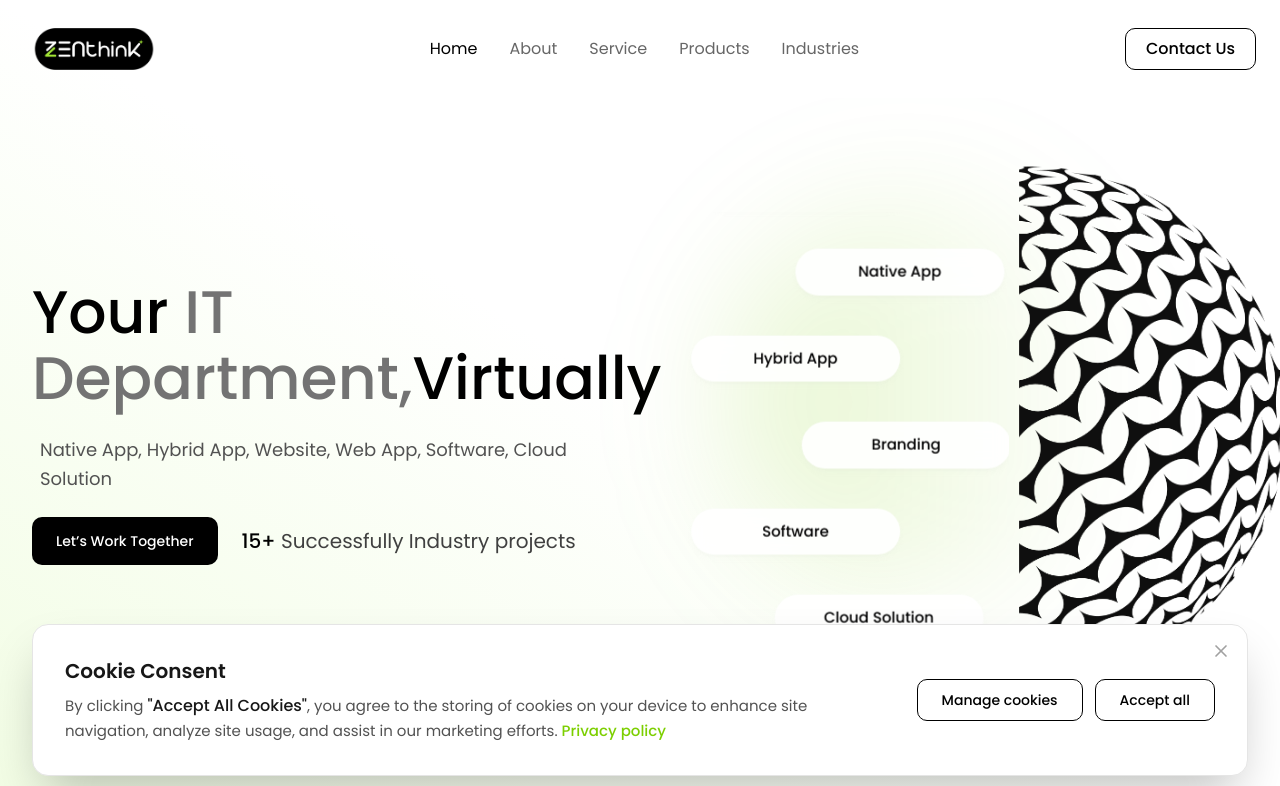
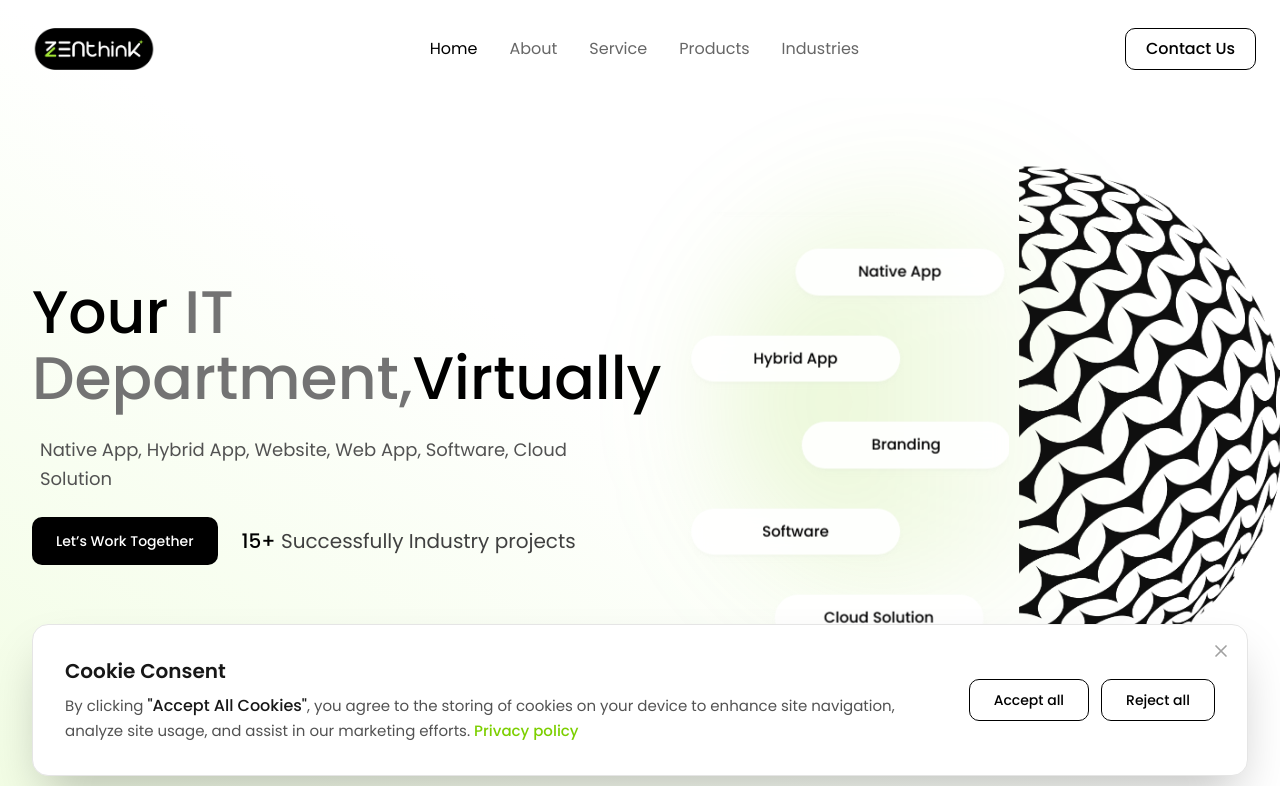
Before and after one commit to Meiprakash/Zenthink, a Next.js app: page / in a window 1280 px wide. Shown: the top 786 px of the page. Built offline with nearby package versions, Linux system fonts and the light colour scheme.

Commit message:
Feat:Successfully make changes in cookies Consent component

```diff
--- a/src/app/about/page.tsx
+++ b/src/app/about/page.tsx
@@ -12,6 +12,7 @@ import BlogSection from "../components/Blog";
 import ConnectSection from "../components/ConnectUs";
 import Footer from "../components/Footer";
 import HeroSection from "./HeroSection";
+import CookieConsent from "../components/CookieConsent";
 
 export default function Hero() {
 
--- a/src/app/components/CookieConsent.tsx
+++ b/src/app/components/CookieConsent.tsx
@@ -4,7 +4,7 @@ import React, { useState, useEffect } from "react";
 import { Cookie } from "lucide-react";
 import Link from "next/link";
 import { motion, AnimatePresence } from "framer-motion";
-import { X } from "lucide-react"; // Install lucide-react or use a simple svg
+import { X } from "lucide-react";
 
 const CookieConsent: React.FC = () => {
   const [isVisible, setIsVisible] = useState(false);
@@ -19,9 +19,15 @@ const CookieConsent: React.FC = () => {
   }, []);
 
   const handleAccept = () => {
-    localStorage.setItem("cookie-consent", "true");
+    localStorage.setItem("cookie-consent", "accepted");
     setIsVisible(false);
   };
+
+  const handleReject = () => {
+    localStorage.setItem("cookie-consent", "rejected");
+    setIsVisible(false);
+  };
+
 
   const handleClose = () => {
     setIsVisible(false);
@@ -74,16 +80,17 @@ const CookieConsent: React.FC = () => {
             {/* Buttons Area */}
             <div className="flex flex-row items-center gap-3 w-full md:w-auto">
               <button
-                onClick={handleClose}
-                className="flex-1 md:flex-none px-6 py-2.5 text-sm font-medium text-black border-1 border-black bg-white rounded-lg hover:bg-black hover:text-white transition-colors"
-              >
-                Manage cookies
-              </button>
-              <button
                 onClick={handleAccept}
                 className="flex-1 md:flex-none px-6 py-2.5 text-sm font-medium text-black border-1 border-black bg-white rounded-lg hover:bg-black hover:text-white transition-colors"
               >
+                {" "}
                 Accept all
+              </button>
+              <button
+                onClick={handleReject}
+                className="flex-1 md:flex-none px-6 py-2.5 text-sm font-medium text-black border-1 border-black bg-white rounded-lg hover:bg-black hover:text-white transition-colors"
+              >
+                Reject all
               </button>
             </div>
           </div>
--- a/src/app/layout.tsx
+++ b/src/app/layout.tsx
@@ -2,6 +2,7 @@ import type { Metadata } from "next";
 import {  Poppins } from "next/font/google";
 
 import "./globals.css";
+import CookieConsent from "./components/CookieConsent";
 
 const poppins = Poppins({
   subsets: ["latin"],
@@ -38,6 +39,7 @@ export default function RootLayout({
         className={`${poppins.variable} antialiased`}
       >
         {children}
+        <CookieConsent/>
       </body>
     </html>
   );
--- a/src/app/page.tsx
+++ b/src/app/page.tsx
@@ -30,7 +30,6 @@ export default function Home() {
         {/* <BlogSection /> */}
         <ConnectSection />
         <Footer />
-        <CookieConsent/>
       </div>
     </div>
   );
```
